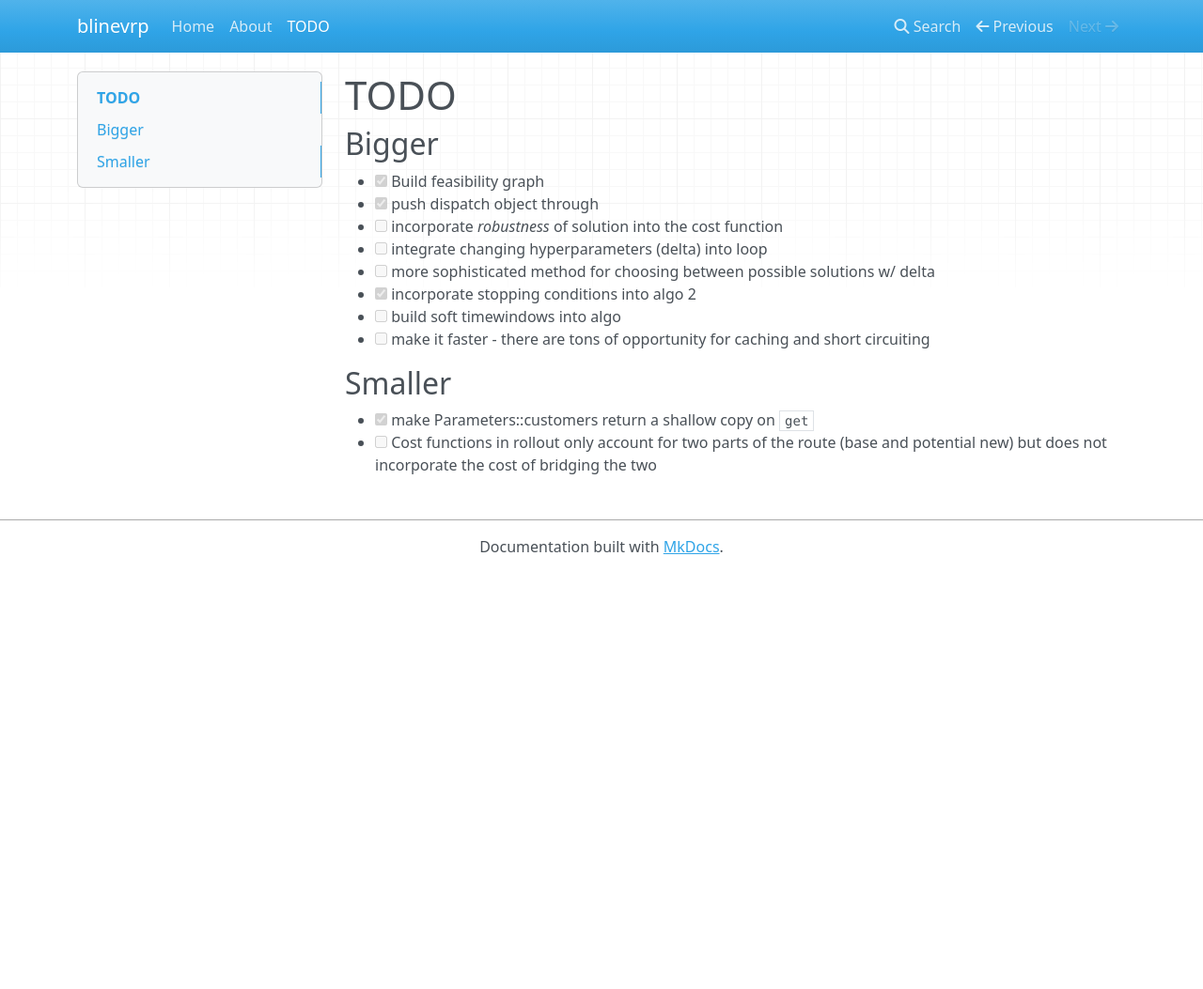
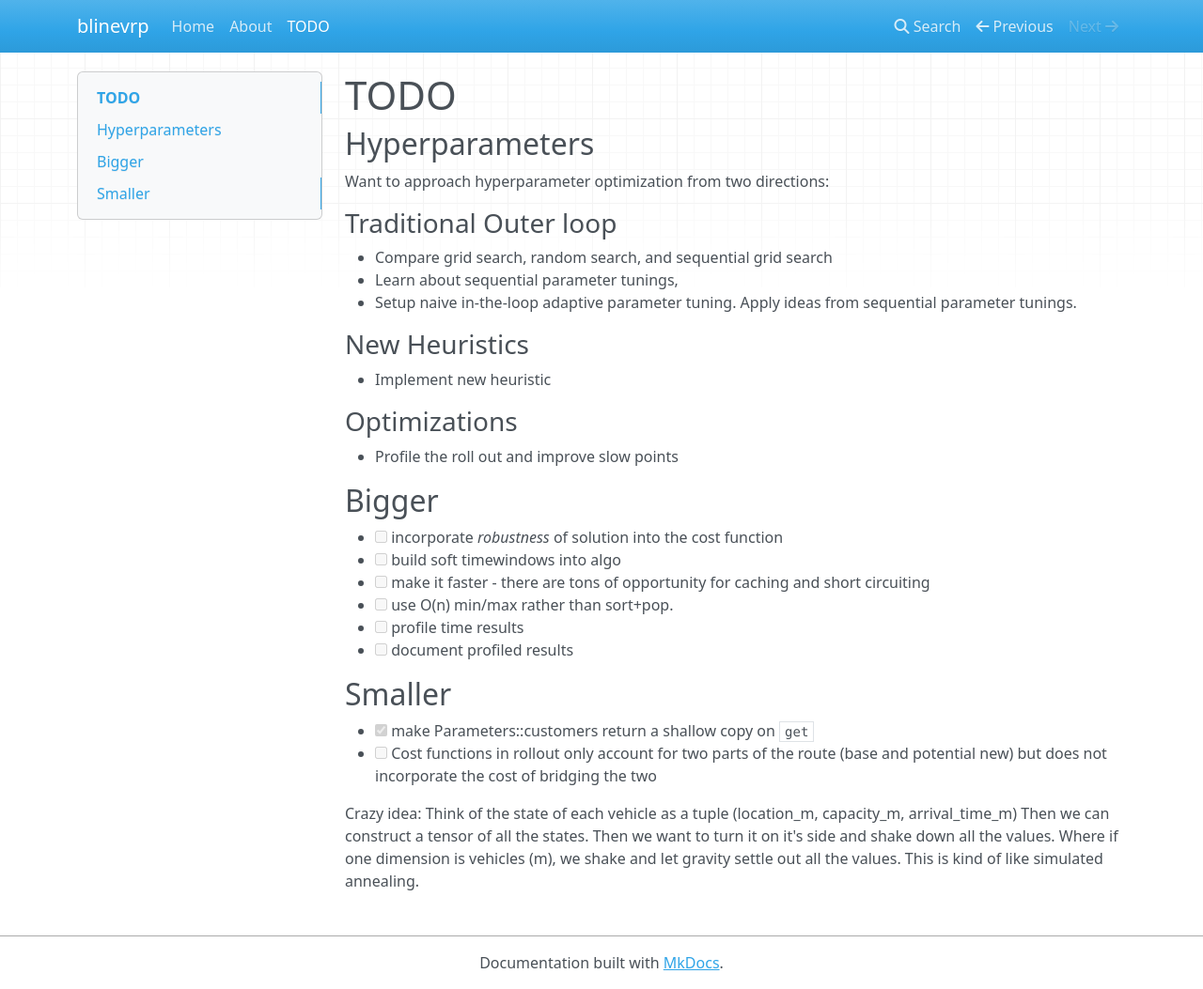
Before and after one commit to sauln/ICRI, an MkDocs documentation site: the page built from docs/todo.md, in a window 1280 px wide and 1053 px high. Shown: the whole window at 94% size. Built offline with MkDocs 1.6.1, drawn with Linux system fonts in a browser that asks for light colours; nearby versions of some CDN libraries; old or Windows-style settings are respelled for this version of MkDocs.

Commit message:
silly ideas and good ideas. begin phase2.0 of this project

```diff
--- a/docs/todo.md
+++ b/docs/todo.md
@@ -1,16 +1,45 @@
 # TODO
 
+
+
+
+## Hyperparameters
+Want to approach hyperparameter optimization from two directions:
+
+### Traditional Outer loop
+* Compare grid search, random search, and sequential grid search
+* Learn about sequential parameter tunings,
+* Setup naive in-the-loop adaptive parameter tuning.  Apply ideas from sequential parameter tunings.
+
+### New Heuristics
+* Implement new heuristic
+
+### Optimizations
+* Profile the roll out and improve slow points
+
+
+
+
+
 ## Bigger
-- [x] Build feasibility graph
-- [x] push dispatch object through
 - [ ] incorporate *robustness* of solution into the cost function
-- [ ] integrate changing hyperparameters (delta) into loop
-- [ ] more sophisticated method for choosing between possible solutions w/ delta
-- [x] incorporate stopping conditions into algo 2
 - [ ] build soft timewindows into algo
 - [ ] make it faster - there are tons of opportunity for caching and short circuiting
+- [ ] use O(n) min/max rather than sort+pop.
+- [ ] profile time results
+- [ ] document profiled results
+
 
 ## Smaller
 - [x] make Parameters::customers return a shallow copy on `get`
 - [ ] Cost functions in rollout only account for two parts of the route
 (base and potential new) but does not incorporate the cost of bridging the two
+
+
+
+Crazy idea:
+Think of the state of each vehicle as a tuple (location_m, capacity_m, arrival_time_m)
+Then we can construct a tensor of all the states.
+Then we want to turn it on it's side and shake down all the values.
+Where if one dimension is vehicles (m), we shake and let gravity settle out all the values.
+This is kind of like simulated annealing.
```
